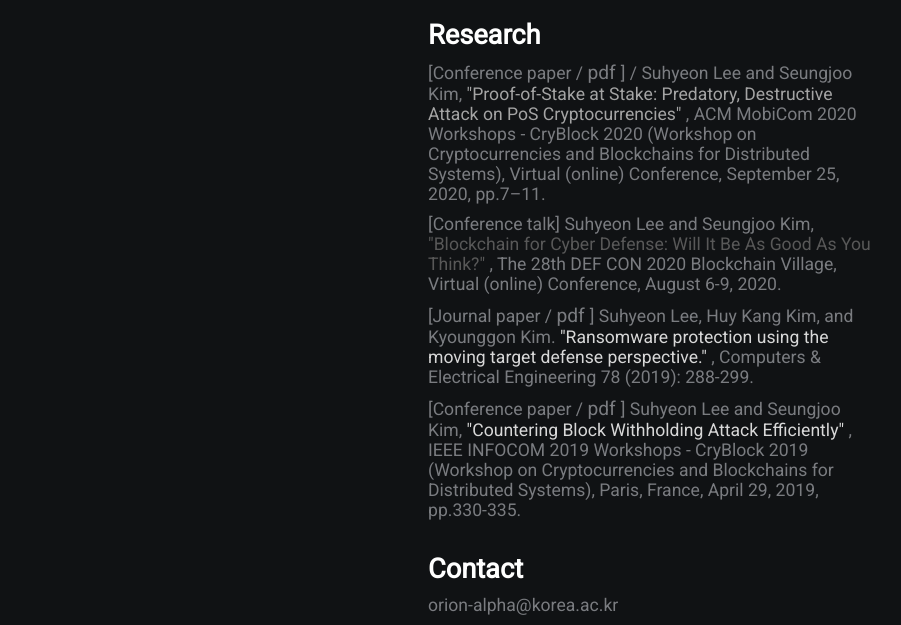
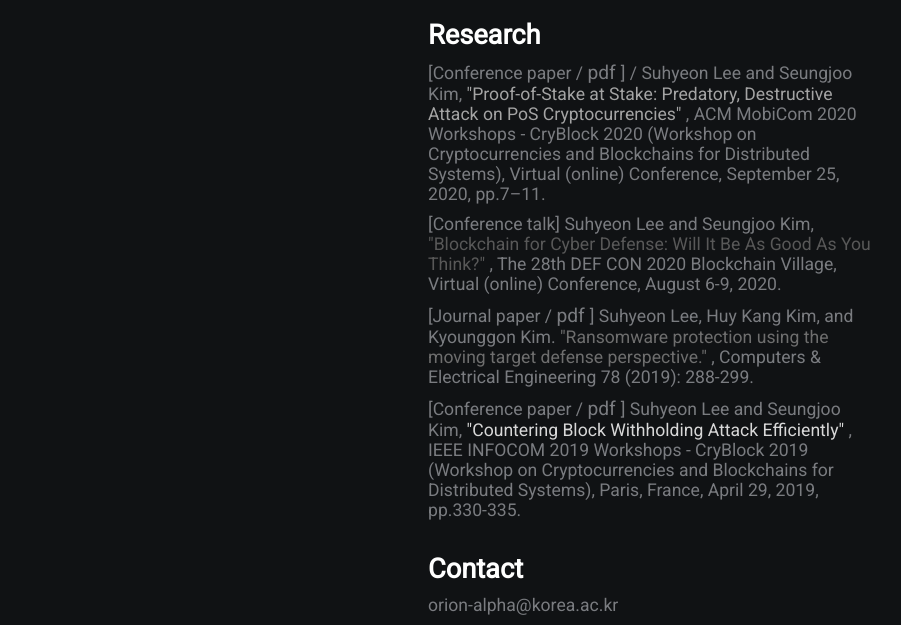
Before and after one commit to hyeonleee/hyeonleee.github.io, a plain HTML site: page index.html in a window 1280 px wide. Shown: the part 607-1232 px from the top of the page, without its empty margins (212-1113 px from the left). Drawn offline with Linux system fonts and the light colour scheme.

Commit message:
Update index.html

```diff
--- a/index.html
+++ b/index.html
@@ -43,7 +43,7 @@
                 The 28th DEF CON 2020 Blockchain Village, Virtual (online) Conference, August 6-9, 2020.</p>
             <p> [Journal paper / <a style="display: inline;" href="https://www.sciencedirect.com/science/article/abs/pii/S0045790618320767">pdf</a>]
                 Suhyeon Lee, Huy Kang Kim, and Kyounggon Kim.
-                <span style="color:#D8D8D8"> "Ransomware protection using the moving target defense perspective." </span>,
+                <span style="color:#6E6E6E"> "Ransomware protection using the moving target defense perspective." </span>,
                 Computers & Electrical Engineering 78 (2019): 288-299.
                  </p>
             <p> [Conference paper / <a style="display: inline;" href="https://eprint.iacr.org/2018/1211.pdf">pdf</a>]
```
